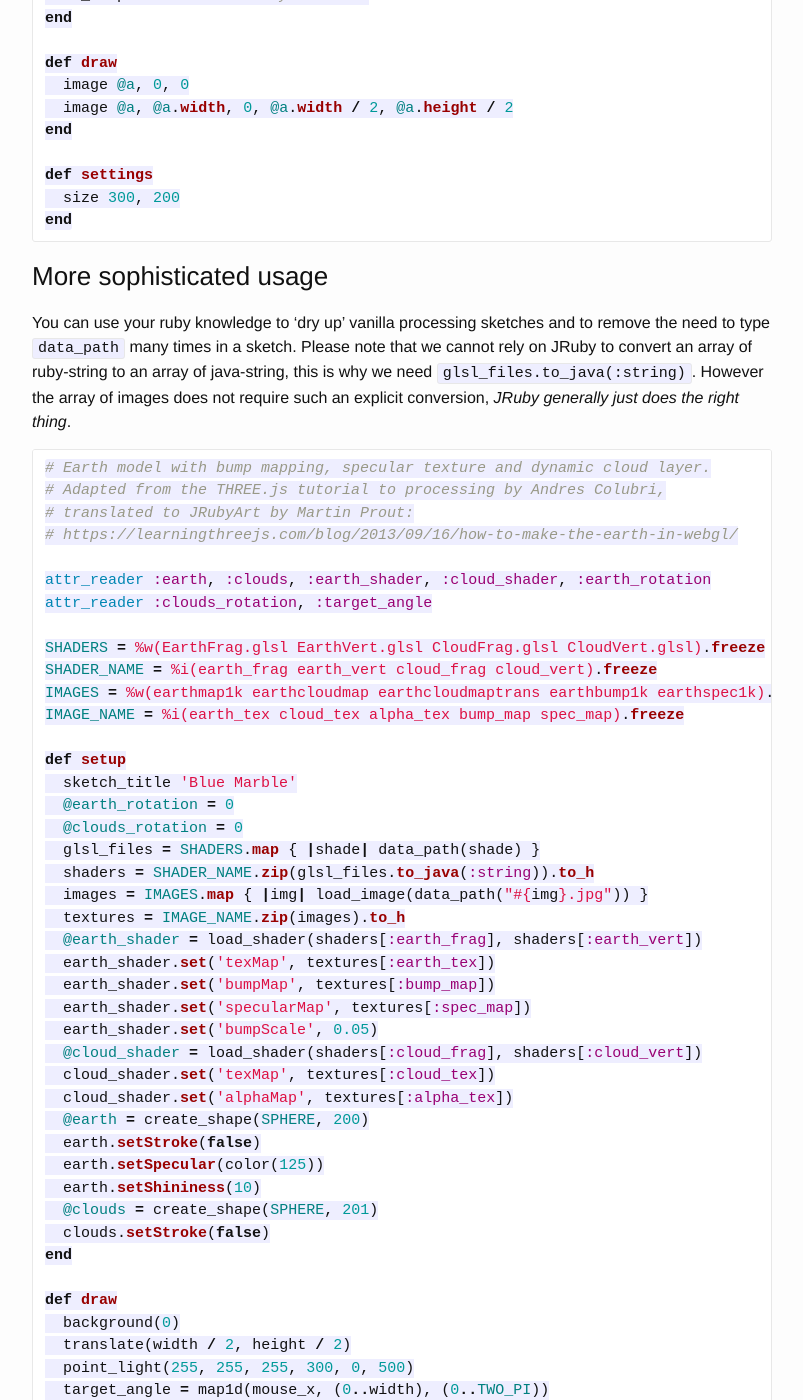
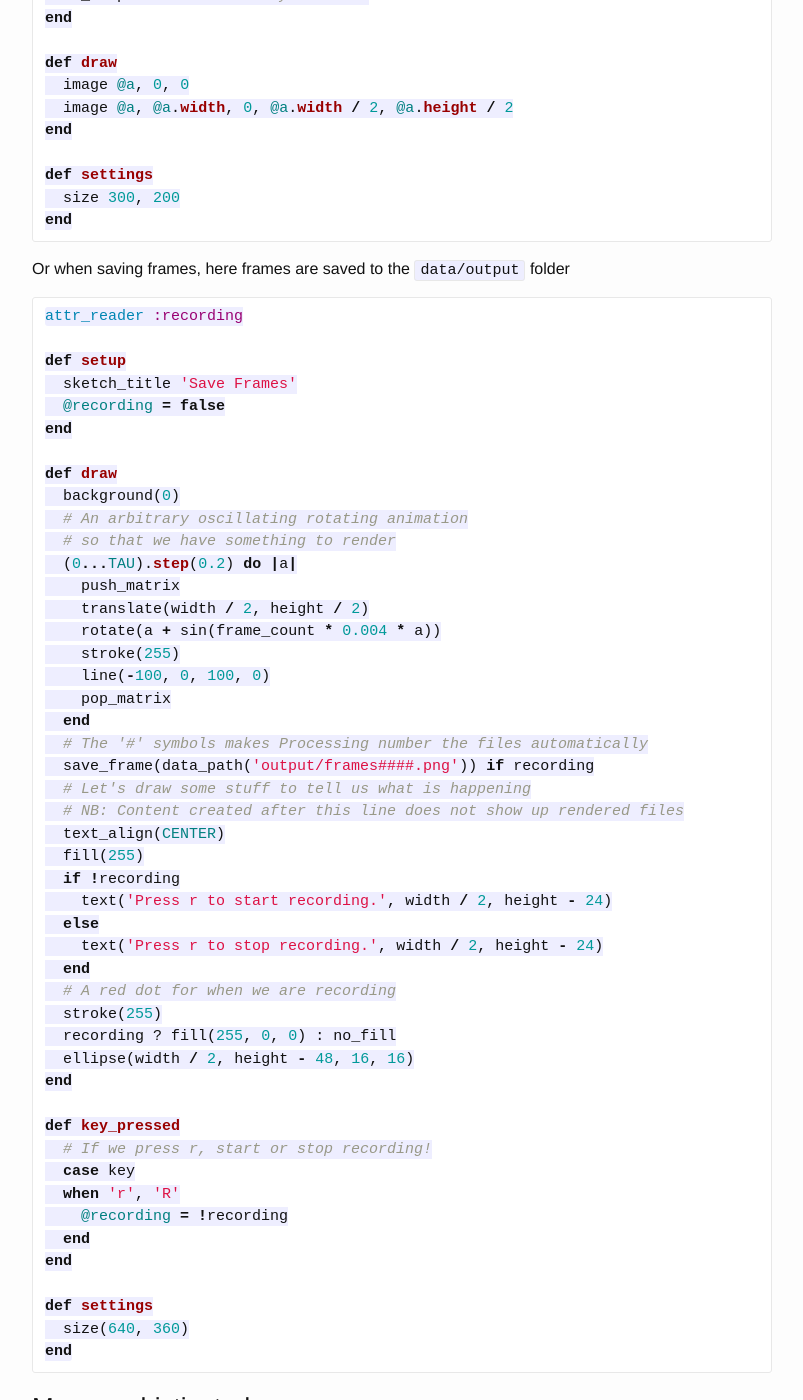
Before and after one commit to ruby-processing/JRubyArt, a Jekyll site: the page built from _k9methods/data_path.md, in a window 1280 px wide and 1400 px high, scrolled down 729 px. Shown: the whole window, without its empty margins (238-1041 px from the left). Built offline with Jekyll 4.4.1, drawn with Linux system fonts in a browser that asks for light colours.

Commit message:
use data_path on save

````diff
--- a/_k9methods/data_path.md
+++ b/_k9methods/data_path.md
@@ -26,6 +26,58 @@ end
 
 def settings
   size 300, 200
+end
+```
+
+Or when saving frames, here frames are saved to the `data/output` folder
+
+```ruby
+attr_reader :recording
+
+def setup
+  sketch_title 'Save Frames'
+  @recording = false
+end
+
+def draw
+  background(0)
+  # An arbitrary oscillating rotating animation
+  # so that we have something to render
+  (0...TAU).step(0.2) do |a|
+    push_matrix
+    translate(width / 2, height / 2)
+    rotate(a + sin(frame_count * 0.004 * a))
+    stroke(255)
+    line(-100, 0, 100, 0)
+    pop_matrix
+  end
+  # The '#' symbols makes Processing number the files automatically
+  save_frame(data_path('output/frames####.png')) if recording
+  # Let's draw some stuff to tell us what is happening
+  # NB: Content created after this line does not show up rendered files
+  text_align(CENTER)
+  fill(255)
+  if !recording
+    text('Press r to start recording.', width / 2, height - 24)
+  else
+    text('Press r to stop recording.', width / 2, height - 24)
+  end
+  # A red dot for when we are recording
+  stroke(255)
+  recording ? fill(255, 0, 0) : no_fill
+  ellipse(width / 2, height - 48, 16, 16)
+end
+
+def key_pressed
+  # If we press r, start or stop recording!
+  case key
+  when 'r', 'R'
+    @recording = !recording
+  end
+end
+
+def settings
+  size(640, 360)
 end
 ```
 
````
